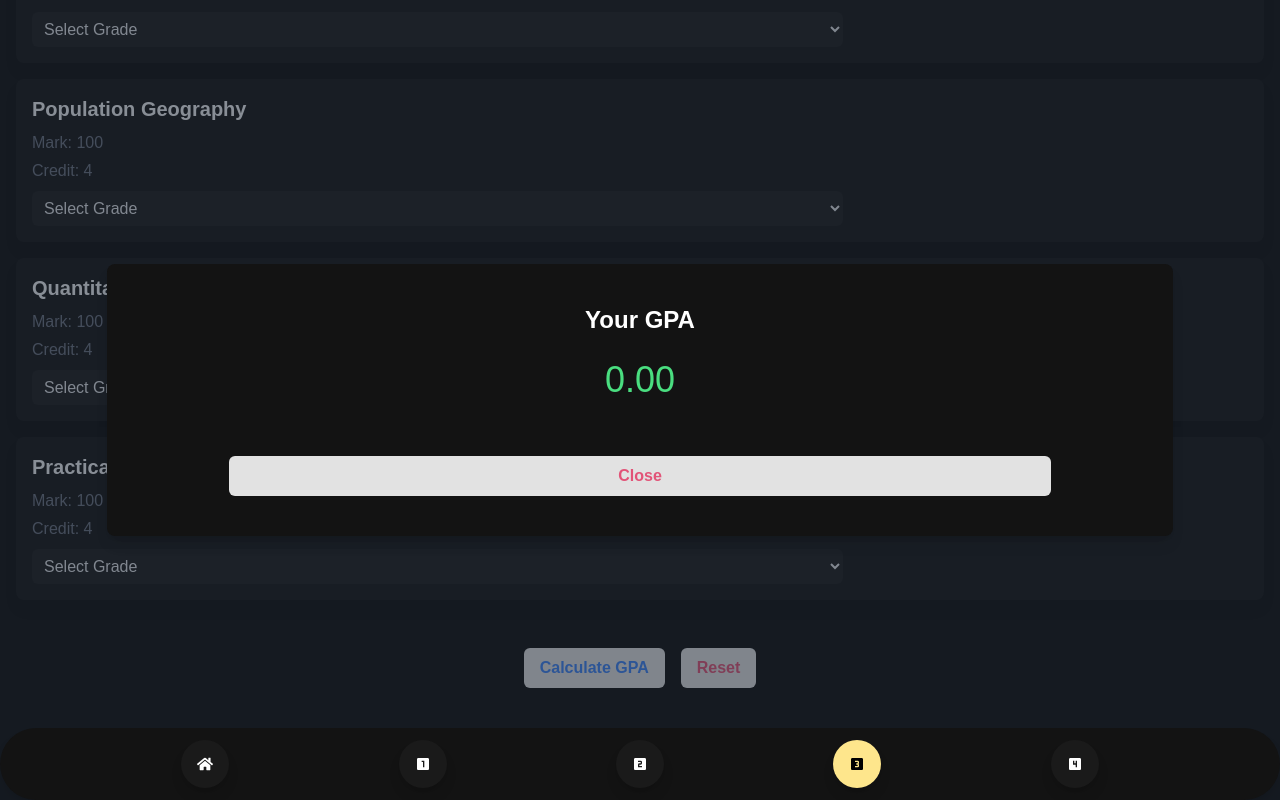
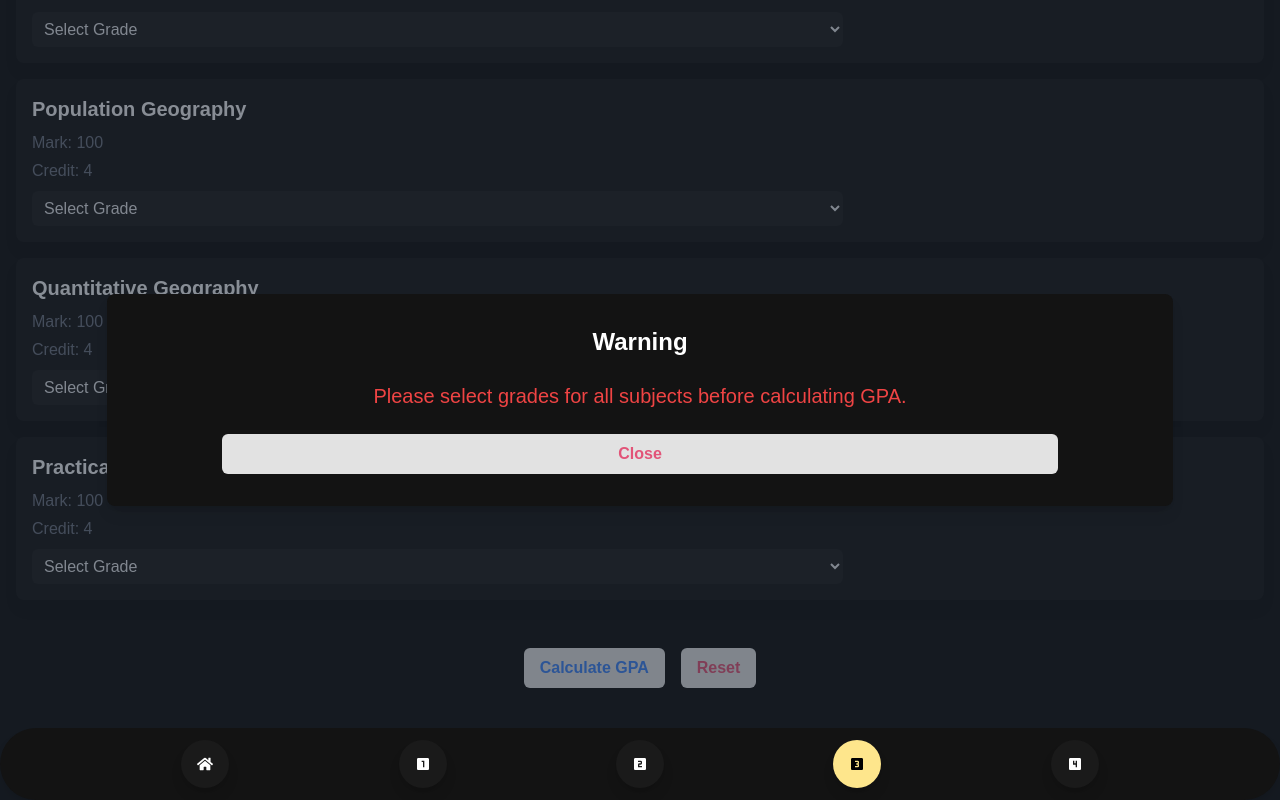
Before and after one commit to mdsejan/GeoGrade, a React (Vite) app: page /thirdyear in a window 1280 px wide. Both pictures are taken after a click on the button "Calculate GPA". Shown: the part 964-1764 px from the top of the page. Built offline with nearby package versions, Linux system fonts and the light colour scheme.

Commit message:
set warning not select grade

```diff
--- a/src/pages/ThirdYear.tsx
+++ b/src/pages/ThirdYear.tsx
@@ -22,12 +22,25 @@ const ThirdYear = () => {
 
   const [gpa, setGpa] = useState<number | null>(null);
   const [showModal, setShowModal] = useState(false);
+  const [showWarning, setShowWarning] = useState(false); // New state for warning
 
   const handleGradeChange = (subjectName: string, gradePoint: number) => {
     dispatch(setGrade({ subjectName, gradePoint }));
   };
 
   const calculateGPA = () => {
+    const allGradesSelected = subjects.every(
+      (subject) => subject.gradePoint !== 0 || null
+    );
+
+    console.log(allGradesSelected, subjects);
+
+    if (!allGradesSelected) {
+      // Show warning if not all grades are selected
+      setShowWarning(true);
+      return;
+    }
+
     const totalCredits = subjects.reduce(
       (sum: number, subject: { credit: number }) => sum + subject.credit,
       0
@@ -52,14 +65,14 @@ const ThirdYear = () => {
 
   return (
     <div className="p-4">
-      <h2 className="text-3xl  font-bold my-12 text-[#FEE68C] text-center">
+      <h2 className="text-3xl font-bold my-12 text-[#FEE68C] text-center">
         Third Year Result
       </h2>
       <div className="grid gap-4">
         {subjects.map((subject) => (
           <div
             key={subject.name}
-            className="p-4 bg-[#131313] shadow-lg rounded-lg "
+            className="p-4 bg-[#131313] shadow-lg rounded-lg"
           >
             <h3 className="text-xl font-semibold text-gray-100">
               {subject.name}
@@ -84,7 +97,7 @@ const ThirdYear = () => {
         ))}
       </div>
 
-      <div className="flex justify-center gap-4 items-center mt-12  mb-24">
+      <div className="flex justify-center gap-4 items-center mt-12 mb-24">
         <button
           onClick={calculateGPA}
           className="bg-[#E2E2E2] text-blue-500 font-semibold px-4 py-2 rounded-md hover:bg-white transition"
@@ -99,6 +112,7 @@ const ThirdYear = () => {
         </button>
       </div>
 
+      {/* Modal for displaying GPA */}
       {showModal && (
         <div className="fixed inset-0 flex items-center justify-center bg-gray-800 bg-opacity-50">
           <div className="bg-[#131313] w-5/6 p-10 rounded-lg shadow-lg text-white text-center">
@@ -113,6 +127,24 @@ const ThirdYear = () => {
           </div>
         </div>
       )}
+
+      {/* Warning Popup if grades are not selected */}
+      {showWarning && (
+        <div className="fixed inset-0 flex items-center justify-center bg-gray-800 bg-opacity-50">
+          <div className="bg-[#131313] w-5/6 p-8 rounded-lg shadow-lg text-center text-white">
+            <h3 className="text-2xl font-bold mb-6">Warning</h3>
+            <p className="text-xl text-red-500 mb-6">
+              Please select grades for all subjects before calculating GPA.
+            </p>
+            <button
+              onClick={() => setShowWarning(false)}
+              className="w-5/6 mx-auto font-semibold bg-[#E2E2E2] text-[#E25478] px-4 py-2 rounded-md hover:bg-white"
+            >
+              Close
+            </button>
+          </div>
+        </div>
+      )}
     </div>
   );
 };
```
